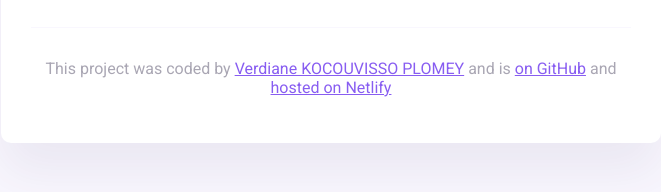
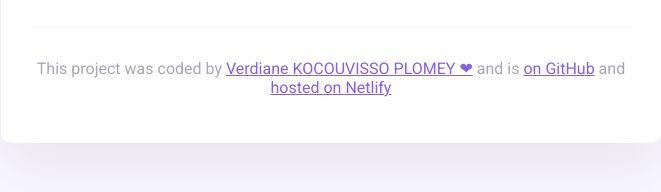
Before and after one commit to Verdiane123/MyWeatherApp, a website built with Parcel: page index.html in a window 1280 px wide. Shown: the part 336-528 px from the top of the page, 309-970 px from the left. Built offline with nearby package versions, Linux system fonts and the light colour scheme.

Commit message:
Added ❤

```diff
--- a/index.html
+++ b/index.html
@@ -46,7 +46,7 @@
       <footer>
         <p>
           This project was coded by
-          <a href="https://github.com/Verdiane123/" target="_blank">Verdiane KOCOUVISSO PLOMEY</a> and is
+          <a href="https://github.com/Verdiane123/" target="_blank">Verdiane KOCOUVISSO PLOMEY ❤</a> and is
           <a href="https://github.com/Verdiane123/my-amazing-repository" target="_blank"> on GitHub</a> and
           <a href="www.netlify.com" target="_blank">hosted on Netlify</a>
         </p>
```
